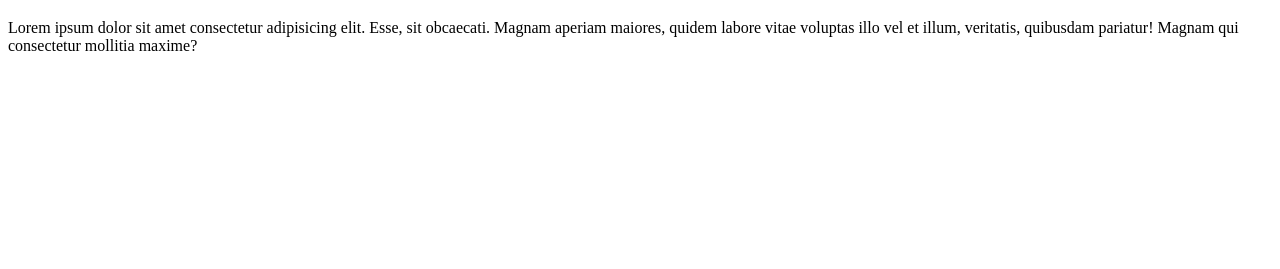
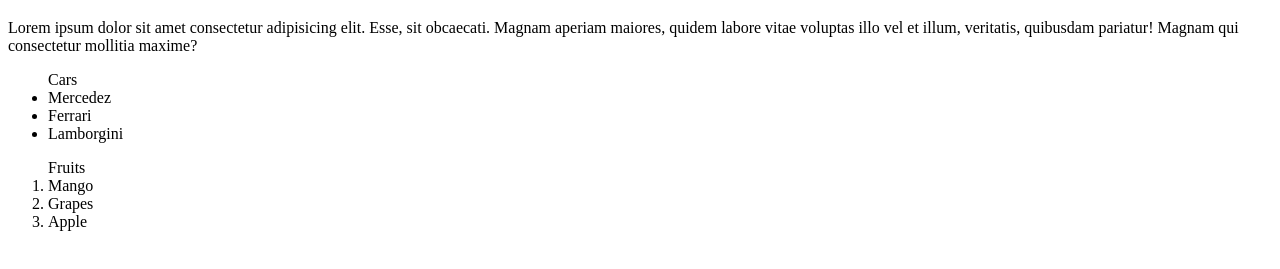
Before and after one commit to SCET-IT-TG/intro-to-github-deepvithani04, a plain HTML site: page assingment2.html in a window 1280 px wide. Shown: the part 61-330 px from the top of the page. Drawn offline with Linux system fonts and the light colour scheme.

Commit message:
Update assingment2.html

```diff
--- a/assingment2.html
+++ b/assingment2.html
@@ -8,6 +8,15 @@
 <body>
     <h1>Hello There!! How Are You??</h1>
     <p>Lorem ipsum dolor sit amet consectetur adipisicing elit. Esse, sit obcaecati. Magnam aperiam maiores, quidem labore vitae voluptas illo vel et illum, veritatis, quibusdam pariatur! Magnam qui consectetur mollitia maxime?</p>
-
+    <ul>Cars
+        <li>Mercedez</li>
+        <li>Ferrari</li>
+        <li>Lamborgini</li>
+    </ul>
+    <ol>Fruits
+        <li>Mango</li>
+        <li>Grapes</li>
+        <li>Apple</li>
+    </ol>
 </body>
 </html>
```
